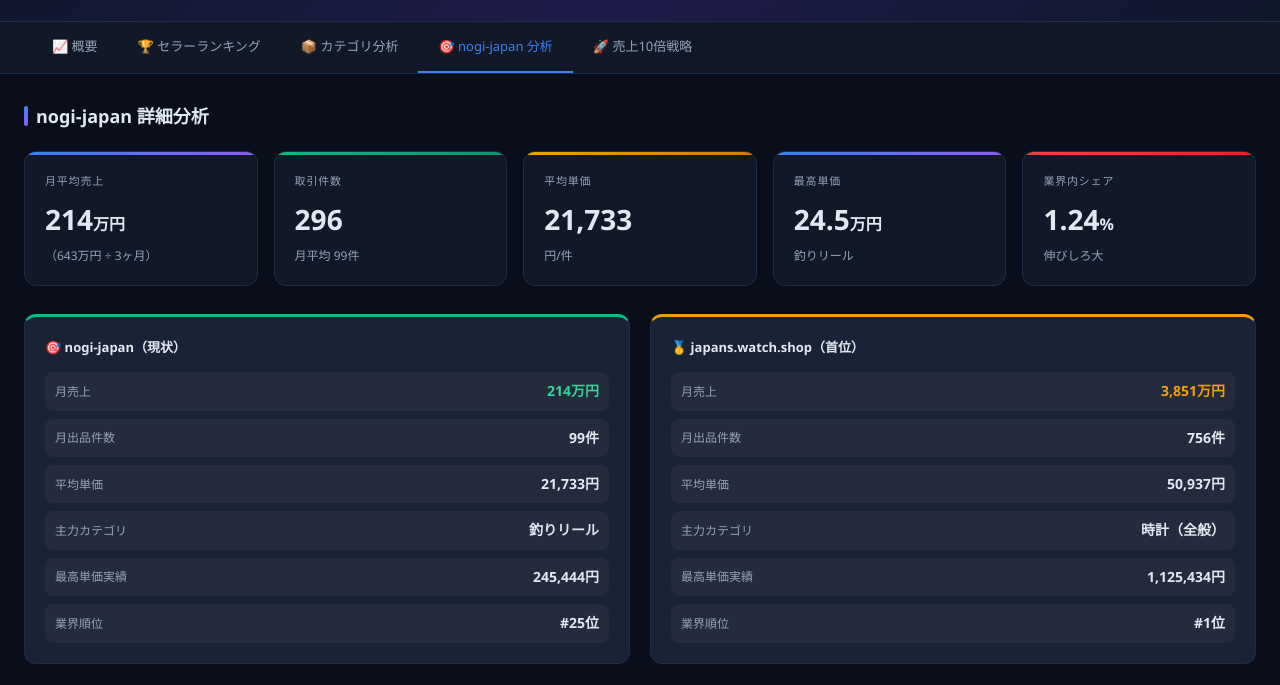
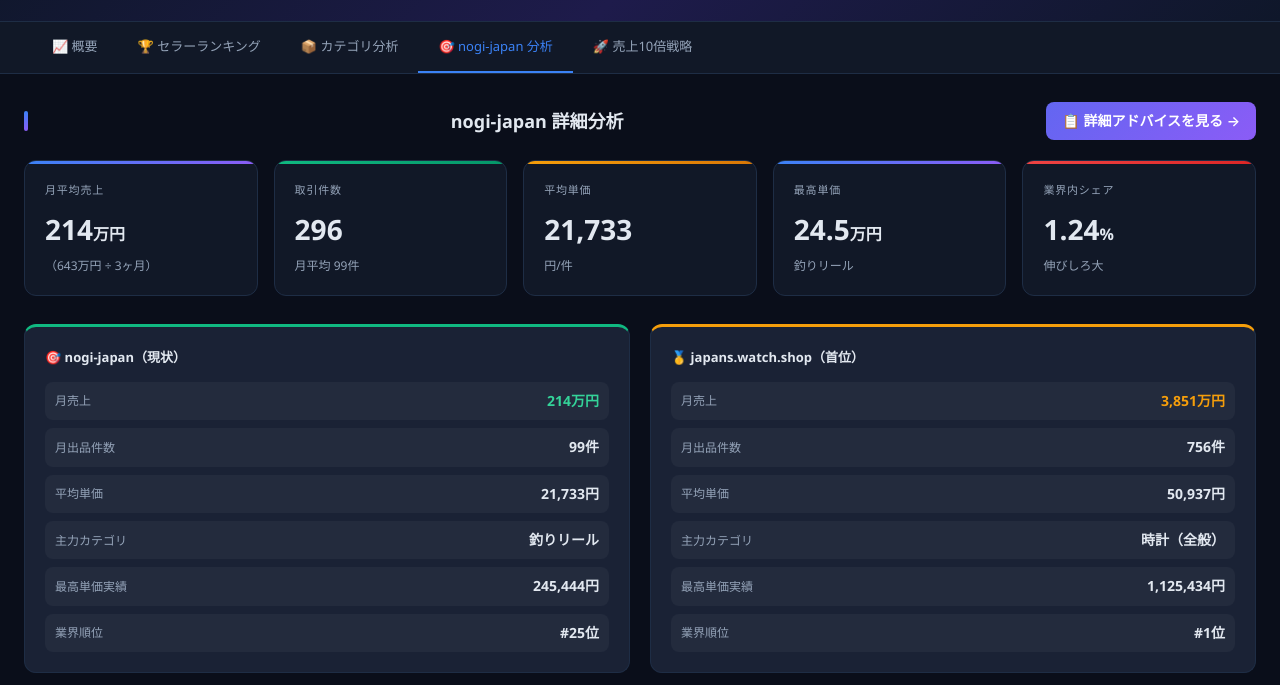
Before and after one commit to MoneyGoose123/ebay-analytics, a plain HTML site: page index.html in a window 1280 px wide. Both pictures are taken after a click on the link "🎯 nogi-japan 分析". Shown: the part 78-763 px from the top of the page. Drawn offline with nearby package versions, Linux system fonts and the light colour scheme.

Commit message:
feat: nogi-japan分析ページに詳細アドバイスページへのリンク追加

```diff
--- a/index.html
+++ b/index.html
@@ -389,7 +389,10 @@
 
 <!-- ===== NOGI ===== -->
 <div id="nogi" class="section">
-  <div class="section-title">nogi-japan 詳細分析</div>
+  <div class="section-title" style="justify-content:space-between">
+    <span>nogi-japan 詳細分析</span>
+    <a href="advice.html" style="font-size:14px;font-weight:600;background:linear-gradient(135deg,#6366f1,#8b5cf6);color:#fff;padding:8px 16px;border-radius:8px;text-decoration:none;display:flex;align-items:center;gap:6px">📋 詳細アドバイスを見る →</a>
+  </div>
 
   <div class="kpi-grid" style="grid-template-columns:repeat(auto-fit,minmax(160px,1fr))">
     <div class="kpi"><div class="kpi-label">月平均売上</div><div class="kpi-value">214<span style="font-size:16px">万円</span></div><div class="kpi-sub">（643万円 ÷ 3ヶ月）</div></div>
```
